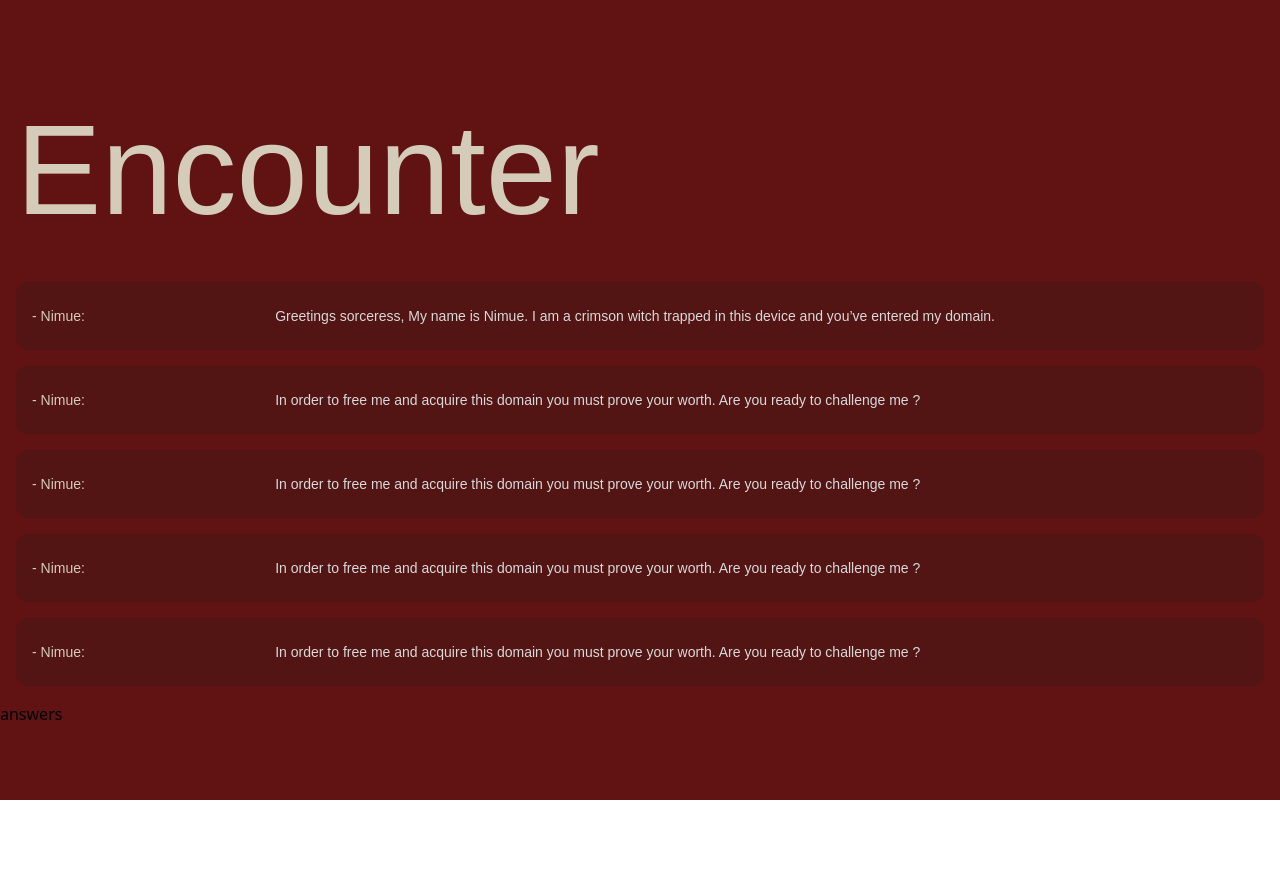
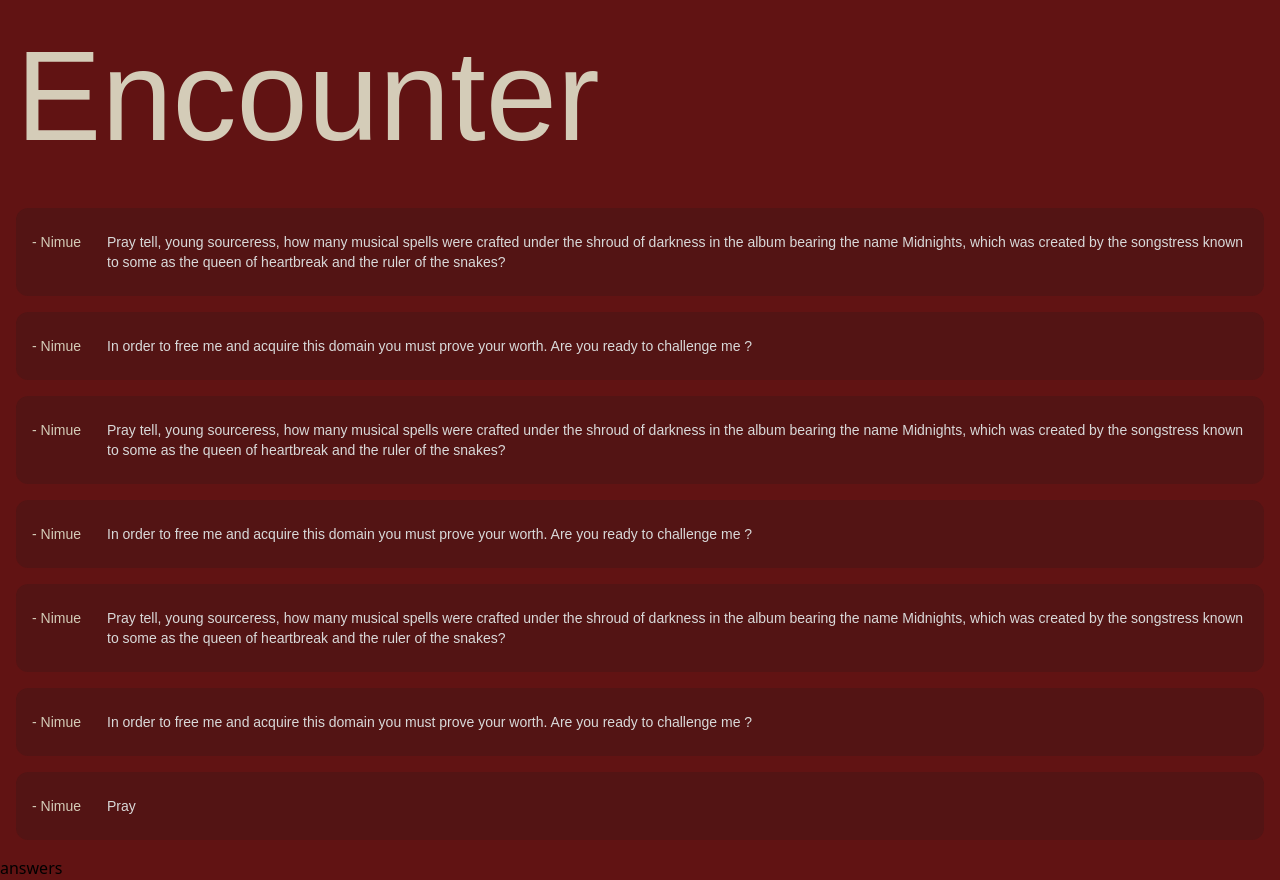
Before and after one commit to Baranuel/witch-quizz, a Next.js app: page /questions in a window 1280 px wide. Before the commit the page ends 800 px from the top, so only its background shows below. Built offline with nearby package versions, Linux system fonts and the light colour scheme; no server answers; the database is empty.

Commit message:
messages

```diff
--- /dev/null
+++ b/components/DialogueBox.tsx
@@ -0,0 +1,67 @@
+import { motion } from "framer-motion";
+import React from "react";
+import { variants } from "../globals/animations";
+import MultipleSentences from "./MultipleSentences";
+import TextBubble from "./TextBubble";
+
+interface Props {
+  dialogue: Record<string, any>[];
+}
+
+function DialogueBox({ dialogue }: Props) {
+  const arr = [
+    {
+      type: "question",
+      src: "Nimue",
+      text: "Pray tell, young sourceress, how many musical spells were crafted under the shroud of darkness in the album bearing the name Midnights, which was created by the songstress known to some as the queen of heartbreak and the ruler of the snakes?",
+    },
+    {
+      type: "question",
+      src: "Nimue",
+      text: "In order to free me and acquire this domain you must prove your worth. Are you ready to challenge me ?",
+    },
+    {
+      type: "question",
+      src: "Nimue",
+      text: "Pray tell, young sourceress, how many musical spells were crafted under the shroud of darkness in the album bearing the name Midnights, which was created by the songstress known to some as the queen of heartbreak and the ruler of the snakes?",
+    },
+    {
+      type: "question",
+      src: "Nimue",
+      text: "In order to free me and acquire this domain you must prove your worth. Are you ready to challenge me ?",
+    },
+    {
+      type: "question",
+      src: "Nimue",
+      text: "Pray tell, young sourceress, how many musical spells were crafted under the shroud of darkness in the album bearing the name Midnights, which was created by the songstress known to some as the queen of heartbreak and the ruler of the snakes?",
+    },
+    {
+      type: "question",
+      src: "Nimue",
+      text: "In order to free me and acquire this domain you must prove your worth. Are you ready to challenge me ?",
+    },
+  ];
+
+  console.log(dialogue);
+  return (
+    <motion.div
+      variants={variants}
+      animate="show"
+      initial="hidden"
+      layout
+      className="flex flex-col justify-center items-center w-full px-4 h-full"
+    >
+      <MultipleSentences sentencesArray={arr} />
+      {dialogue.map((bubble, index) => {
+        const { text } = bubble;
+        return (
+          <TextBubble type={bubble.type} variants={variants} key={index}>
+            {text}
+          </TextBubble>
+        );
+      })}
+    </motion.div>
+  );
+}
+
+export default DialogueBox;
--- /dev/null
+++ b/components/MultipleSentences.tsx
@@ -0,0 +1,36 @@
+import React, { useState } from "react";
+import { variants } from "../globals/animations";
+import TextBubble from "./TextBubble";
+
+interface Props {
+  sentencesArray: Record<string, any>[];
+}
+
+function MultipleSentences({ sentencesArray }: Props) {
+  const [sentences, setSentences] = useState([sentencesArray[0]]);
+
+  const nextSentence = (index: number) => {
+    if (index === sentencesArray.length - 1) return;
+    setSentences([...sentences, sentencesArray[index + 1]]);
+  };
+
+  return (
+    <div>
+      {sentences.map((sentence: any, index: any) => {
+        const { text } = sentence;
+        return (
+          <TextBubble
+            type="question"
+            key={index}
+            nextSentence={() => nextSentence(index)}
+            variants={variants}
+          >
+            {text}
+          </TextBubble>
+        );
+      })}
+    </div>
+  );
+}
+
+export default MultipleSentences;
--- a/components/TextBubble.tsx
+++ b/components/TextBubble.tsx
@@ -4,48 +4,39 @@ import { TypeAnimation } from "react-type-animation";
 
 interface Props {
   children?: React.ReactNode;
-  question: Record<string, any>;
+  type: string;
   variants: Record<string, any>;
-  showNextQuestion: (id: number) => void;
+  nextSentence?: () => void;
 }
 
-function TextBubble({ children, variants, showNextQuestion, question }: Props) {
-  const TIME_TO_WAIT_BEFORE_NEXT_QUESTION = 750;
-  const TIME_TO_WAIT_BEFORE_FIRST_QUESTION = 1200;
-  const handleNextQuestion = (id: number, delay: number) => {
-    setTimeout(() => showNextQuestion(id), delay);
-  };
-
-  const delayFirstQuestion = (id: number) => {
-    return new Promise((resolve) => {
-      setTimeout(resolve, TIME_TO_WAIT_BEFORE_FIRST_QUESTION);
-    });
-  };
-
+function TextBubble({ children, variants, type, nextSentence }: Props) {
   return (
     <motion.div
       layout
       variants={variants}
-      className="flex text-color-text bg-custom-black/20 rounded-xl py-6 px-4 mb-4  font-k2d justify-between min-w-full"
+      className={`flex ${
+        type === "question"
+          ? " min-w-full text-left"
+          : " min-w-fit text-left self-end"
+      }  text-color-text bg-custom-black/20 rounded-xl py-6 px-4 mb-4  font-k2d  `}
     >
-      <h3 className="self-start text-sm text-color-heading min-w-[75px]">
-        - Nimue:
-      </h3>
+      {type === "question" && (
+        <h3 className=" flex text-sm text-color-heading min-w-[75px]">
+          - Nimue
+        </h3>
+      )}
       <TypeAnimation
         sequence={[
           () => {
-            // delay first question
-            if (question.id !== 0) return;
-            return new Promise((resolve) => {
-              setTimeout(resolve, TIME_TO_WAIT_BEFORE_FIRST_QUESTION);
-            });
+            return new Promise((resolve) => setTimeout(resolve, 500));
           },
           children as string,
           () => {
-            handleNextQuestion(question.id, TIME_TO_WAIT_BEFORE_NEXT_QUESTION);
+            nextSentence && nextSentence();
           },
         ]}
-        className=" text-left w-4/5 text-sm "
+        className="  min-w-4/5 text-sm "
+        wrapper="p"
         speed={99}
         cursor={false}
       />
--- a/components/TextGroup.tsx
+++ /dev/null
@@ -1,57 +0,0 @@
-import { motion } from "framer-motion";
-import React, { useRef, useState } from "react";
-import TextBubble from "./TextBubble";
-import { variants, textBubbleAnimate } from "../globals/animations";
-
-interface Props {
-  questions: Record<string, any>[];
-}
-
-function TextGroup({ questions }: Props) {
-  // constants
-  const lastQuestionId = questions[questions.length - 1].id;
-  const NEXT_QUESTION_ID_INCREMENT = 1;
-  const questionsRef = useRef<HTMLDivElement>(null!);
-
-  //states
-  const [questionsToShow, setQuestionsToShow] = useState([questions[0]]);
-
-  // functions
-  const showNextQuestion = (id: number) => {
-    if (id > lastQuestionId) return;
-    scrollToBottom();
-    setQuestionsToShow((prev) => [...prev, questions[id]]);
-  };
-
-  const scrollToBottom = () => {
-    if (!questionsRef.current) return;
-    questionsRef.current.scrollTop = questionsRef.current.scrollHeight;
-  };
-
-  return (
-    <motion.div
-      ref={questionsRef}
-      className="max-h-[65vh] w-full overflow-auto px-4"
-      variants={variants}
-      animate="show"
-      initial="hidden"
-    >
-      {questionsToShow.map((question: any, index: number) => {
-        return (
-          <TextBubble
-            showNextQuestion={() => {
-              showNextQuestion(question.id + NEXT_QUESTION_ID_INCREMENT);
-            }}
-            question={question}
-            key={question.id}
-            variants={textBubbleAnimate}
-          >
-            {question.question}
-          </TextBubble>
-        );
-      })}
-    </motion.div>
-  );
-}
-
-export default TextGroup;
--- a/pages/questions.tsx
+++ b/pages/questions.tsx
@@ -1,18 +1,13 @@
 import { motion, LayoutGroup } from "framer-motion";
 import { InferGetServerSidePropsType } from "next";
-import React, { useEffect, useRef } from "react";
-import TextGroup from "../components/TextGroup";
+import React, { useRef, useState } from "react";
+import DialogueBox from "../components/DialogueBox";
 import { getQuestions } from "../fetch-data";
 
 function Questions({
   _questions,
 }: InferGetServerSidePropsType<typeof getServerSideProps>) {
   const ref = useRef<HTMLDivElement>(null!);
-
-  useEffect(() => {
-    if (ref.current === null) return;
-    setInterval(() => (ref.current.scrollTop = ref.current.scrollHeight), 100);
-  }, [ref]);
 
   const questions = [
     {
@@ -57,6 +52,14 @@ function Questions({
     },
   ];
 
+  const [dialogueBox, setDialogueBox] = useState([
+    {
+      type: "question",
+      src: "Nimue",
+      text: "Pray",
+    },
+  ]);
+
   return (
     <LayoutGroup>
       <motion.div className="bg-bg-primary min-h-screen w-screen flex flex-col   items-start justify-center">
@@ -69,10 +72,24 @@ function Questions({
         >
           Encounter
         </motion.h1>
+        <DialogueBox dialogue={dialogueBox} />
 
-        <TextGroup questions={questions} />
-
-        <div>answers</div>
+        <div
+          onClick={() =>
+            setDialogueBox((prev) => {
+              return [
+                ...prev,
+                {
+                  type: "answer",
+                  src: "Me",
+                  text: "In order to free me and acquire this domain you must prove your worth. Are you ready to challenge me ?In order to free me and acquire this domain you must prove your worth. Are you ready to challenge me ?",
+                },
+              ];
+            })
+          }
+        >
+          answers
+        </div>
       </motion.div>
     </LayoutGroup>
   );
```
